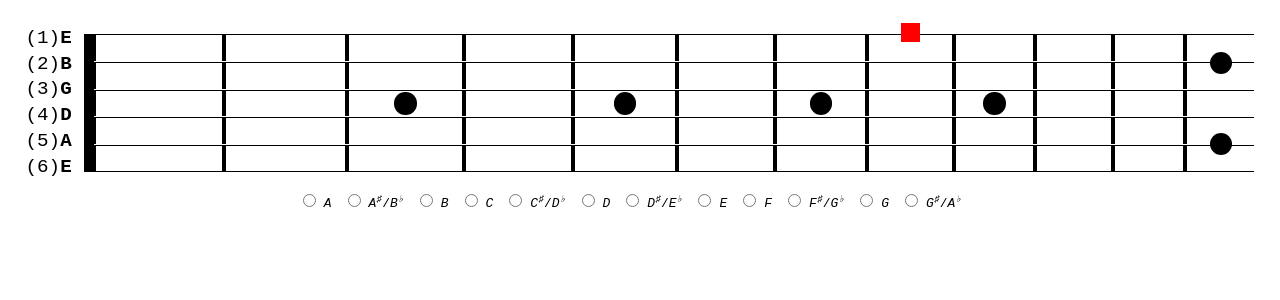
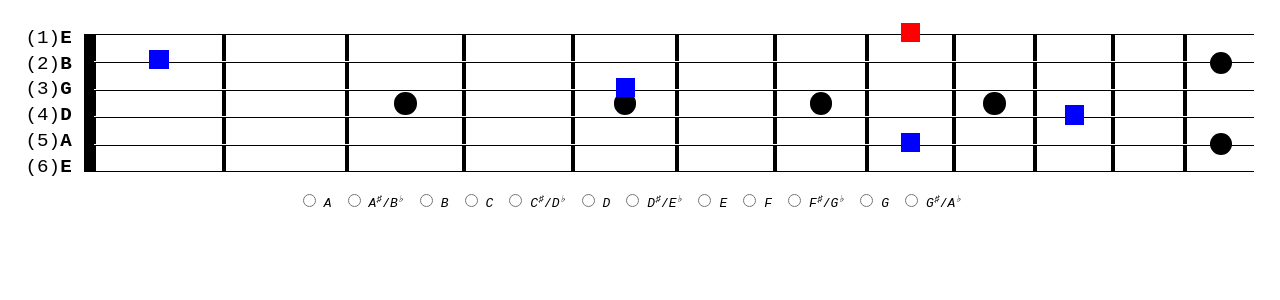
Before and after one commit to meddy/fretboard-trainer, a React (Create React App) app: page / in a window 1280 px wide. Shown: the top 300 px of the page. Built offline with nearby package versions, Linux system fonts and the light colour scheme.

Commit message:
wip octaves

```diff
--- a/src/App.tsx
+++ b/src/App.tsx
@@ -9,7 +9,7 @@ function App() {
   const [position, setPosition] = useState(randomNotePosition());
   return (
     <div className={styles.container}>
-      <Fretboard {...position} />
+      <Fretboard position={position} showOctaves />
       <NoteSelector
         onMatch={() => {
           setPosition(randomNotePosition());
--- a/src/Fretboard.module.css
+++ b/src/Fretboard.module.css
@@ -77,6 +77,10 @@
   top: 50%;
 }
 
+.octave-note {
+  background: blue;
+}
+
 .info {
   display: flex;
   flex-direction: column;
--- a/src/Fretboard.tsx
+++ b/src/Fretboard.tsx
@@ -2,10 +2,12 @@ import React from "react";
 import clsx from "clsx";
 
 import styles from "./Fretboard.module.css";
+import { FretPosition } from "./FretPosition";
+import Note from "./Note";
 
 interface FretboardProps {
-  string: number;
-  fret: number;
+  position: FretPosition;
+  showOctaves: boolean;
 }
 
 const rows = [1, 2, 3, 4, 5];
@@ -20,7 +22,9 @@ const inlays = [
 ];
 
 export default function Fretboard(props: FretboardProps) {
-  const { string, fret } = props;
+  const { position } = props;
+  const { string, fret } = position;
+  const mainNote = Note.positionToNote(position);
   return (
     <div className={styles.container}>
       <div className={styles.info}>
@@ -44,11 +48,18 @@ export default function Fretboard(props: FretboardProps) {
         </div>
       </div>
       <div className={styles.fretboard}>
-        {rows.map((row) =>
-          columns.map((column) => {
+        {rows.map((row) => {
+          return columns.map((column) => {
             const stringMatch = string === row || (string === 6 && row === 5);
             const match = fret === column && stringMatch;
             const key = `${row}-${column}`;
+
+            let note = Note.positionToNote({ string: row, fret: column });
+            let octave = !match && mainNote.isEqual(note);
+            if (row === 5) {
+              note = Note.positionToNote({ string: 6, fret: column });
+              octave = !match && mainNote.isEqual(note);
+            }
 
             // open string notes
             if (column === 0) {
@@ -84,6 +95,15 @@ export default function Fretboard(props: FretboardProps) {
                     })}
                   />
                 )}
+                {octave && (
+                  <div
+                    className={clsx({
+                      [styles.note]: true,
+                      [styles["sixth-string-note"]]: string === 6,
+                      [styles["octave-note"]]: octave,
+                    })}
+                  />
+                )}
                 {inlay && (
                   <div
                     className={clsx({
@@ -91,13 +111,12 @@ export default function Fretboard(props: FretboardProps) {
                       [styles["inlay-top"]]: row === 2,
                       [styles["inlay-bottom"]]: row === 4,
                     })}
-                    key={`${key}-inlay`}
                   />
                 )}
               </div>
             );
-          })
-        )}
+          });
+        })}
       </div>
     </div>
   );
```
